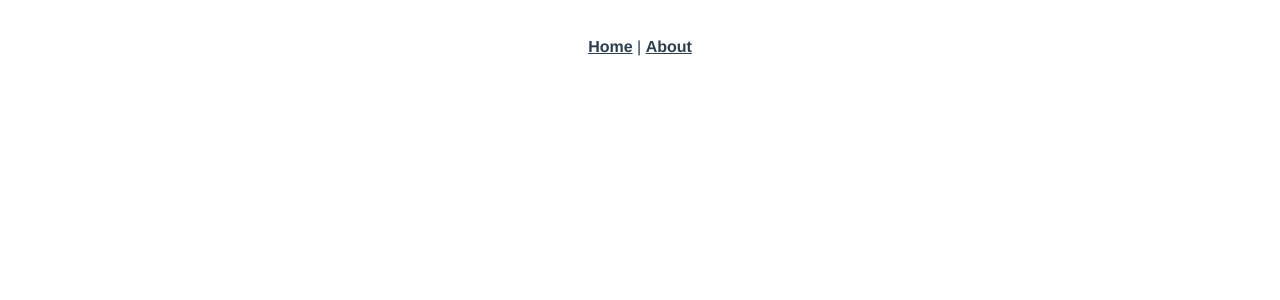
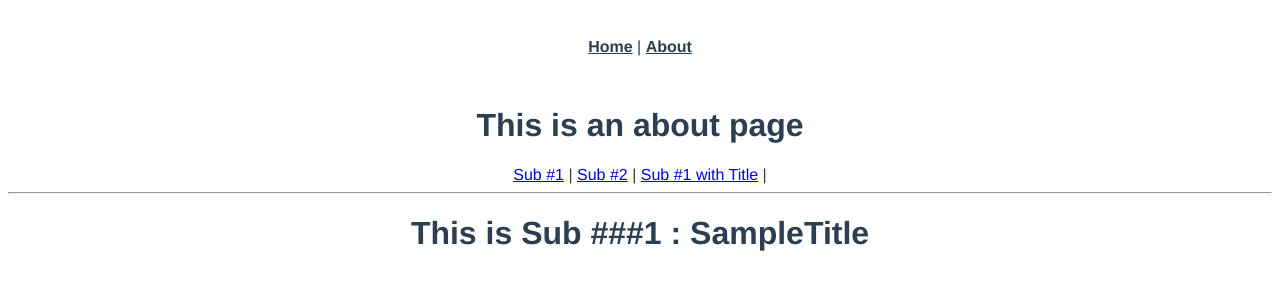
Before and after one commit to CodeBanBan/vue-hello-world, a Vue app: page /about/sub1/SampleTitle in a window 1280 px wide. Shown: the top 300 px of the page. Built offline with nearby package versions, Linux system fonts and the light colour scheme.

Commit message:
route: try url parameter

```diff
--- a/src/views/about/AboutLayout.vue
+++ b/src/views/about/AboutLayout.vue
@@ -2,7 +2,8 @@
   <div class="about">
     <h1>This is an about page</h1>
     <router-link to="/about/sub1">Sub #1</router-link> |
-    <router-link to="/about/sub2">Sub #2</router-link>
+    <router-link to="/about/sub2">Sub #2</router-link> |
+    <router-link to="/about/sub1/SampleTitle">Sub #1 with Title</router-link> |
     <hr>
     <slot></slot>
   </div>
--- a/src/views/about/about-route.js
+++ b/src/views/about/about-route.js
@@ -14,6 +14,11 @@ export default [
     component: () => import(/* webpackChunkName: "about" */ './sub/Sub1.vue')
   },
   {
+    path: '/about/sub1/:title',
+    name: 'about-sub1',
+    component: () => import(/* webpackChunkName: "about" */ './sub/Sub1.vue')
+  },
+  {
     path: '/about/sub2',
     name: 'about-sub2',
     component: () => import(/* webpackChunkName: "about" */ './sub/Sub2.vue')
--- a/src/views/about/sub/Sub1.vue
+++ b/src/views/about/sub/Sub1.vue
@@ -1,7 +1,7 @@
 <template>
   <about-layout>
     <div class="container">
-      <h1>This is Sub ###1</h1>
+      <h1>This is Sub ###1 : {{$route.params.title || '[No Title]'}}</h1>
     </div>
   </about-layout>
 </template>
```
Also changed, not shown: 1 other file (tests, documents, lock files or other folders).
